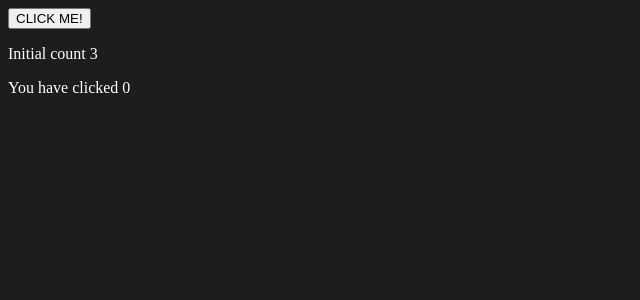
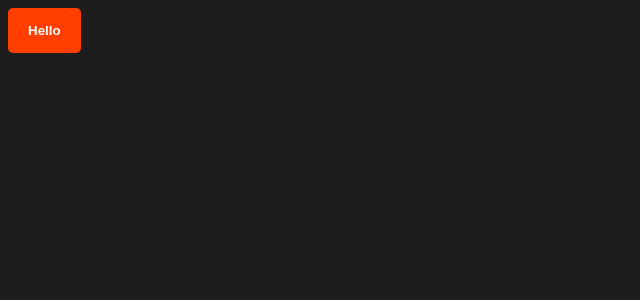
Before and after one commit to jorgemorazan/svelte-course, a Svelte app: page / in a window 1280 px wide. Shown: the top 300 px of the page, without its empty margins (0-640 px from the left). Built offline with nearby package versions, Linux system fonts and the light colour scheme.

Commit message:
slots will always be  based

```diff
--- a/src/App.svelte
+++ b/src/App.svelte
@@ -1,12 +1,7 @@
 <script>
-	import Counter from './lib/Counter.svelte';
-
-	const props = {
-		initialCount: 3,
-		maxCount: 10
-	};
+	import BaseButton from './lib/BaseButton.svelte';
 </script>
 
-<Counter {...props} />
+<BaseButton>Hello</BaseButton>
 
 <style></style>
--- /dev/null
+++ b/src/lib/BaseButton.svelte
@@ -0,0 +1,16 @@
+<script>
+</script>
+
+<button><slot>Fallback</slot></button>
+
+<style>
+	button {
+		border: none;
+		background-color: #ff3e00;
+		color: #ffffff;
+		padding: 15px 20px;
+		font-weight: bold;
+		border-radius: 5px;
+		cursor: pointer;
+	}
+</style>
```
